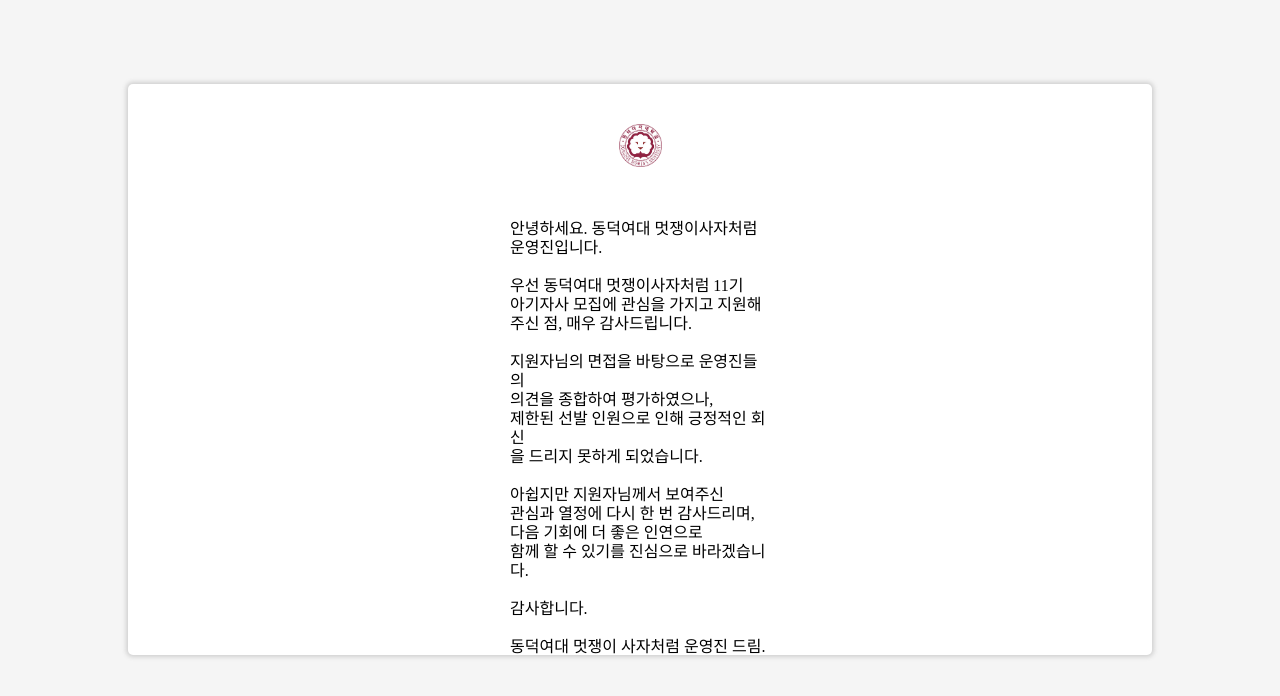
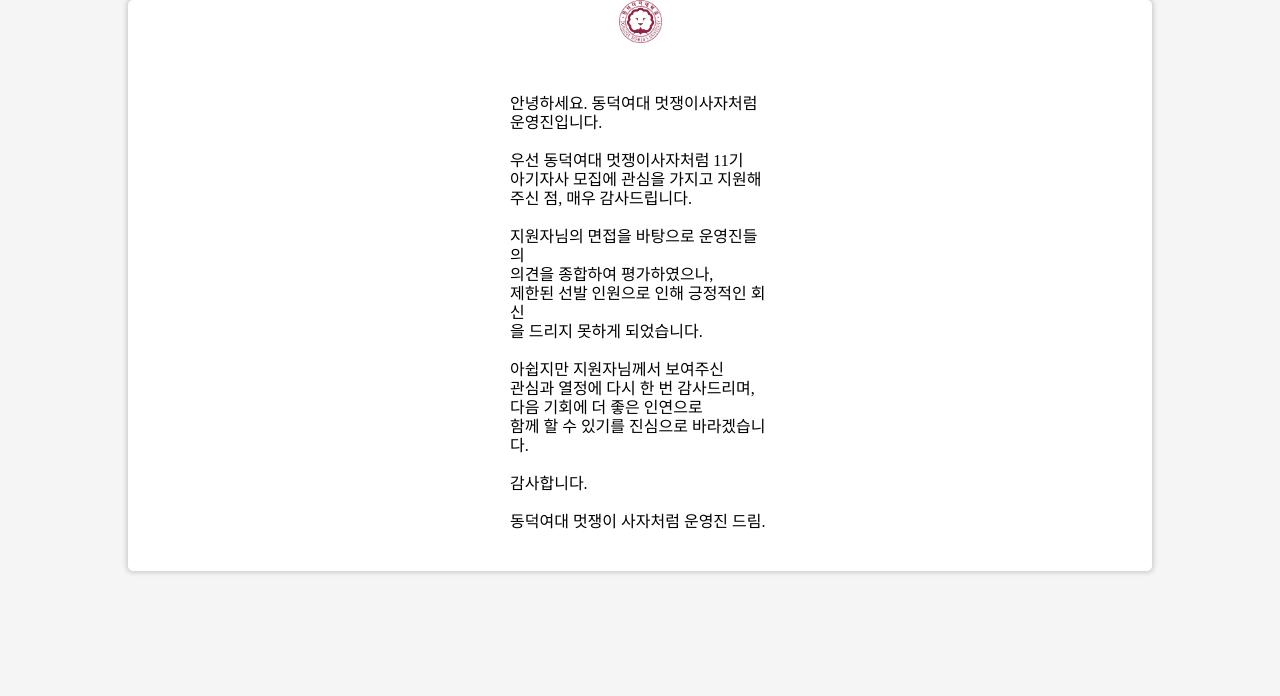
Before and after one commit to pjh402941/12Recruiting, a React (Create React App) app: page /fail in a window 1280 px wide. Shown: the top 696 px of the page. Built offline with nearby package versions, Linux system fonts and the light colour scheme; a web font is replaced by a local one.

Commit message:
fix: eslint error

```diff
--- a/package.json
+++ b/package.json
@@ -6,9 +6,13 @@
     "@testing-library/jest-dom": "^5.17.0",
     "@testing-library/react": "^13.4.0",
     "@testing-library/user-event": "^13.5.0",
+    "js-confetti": "^0.12.0",
     "react": "^18.2.0",
     "react-dom": "^18.2.0",
+    "react-router-dom": "^6.22.1",
     "react-scripts": "5.0.1",
+    "styled-components": "^6.1.8",
+    "styled-reset": "^4.5.2",
     "web-vitals": "^2.1.4"
   },
   "scripts": {
--- a/src/pages/fail.jsx
+++ b/src/pages/fail.jsx
@@ -1,14 +1,12 @@
-import React from "react";
-import styled from "styled-components";
+import React from 'react';
+import styled from 'styled-components';
 
 const Background = styled.div`
-  position: relative;
   height: 844px;
   background: #f5f5f5;
 `;
 
 const WhiteBox = styled.div`
-  position: relative;
   width: 80%;
   height: 571px;
   top: 10%;
@@ -19,28 +17,21 @@
 `;
 
 const ContentBox = styled.div`
-  position: relative;
-  top: 7%;
   margin: auto;
 `;
 
 const Logo = styled.div`
-  position: relative;
   margin: auto;
   height: 43px;
   width: 43px;
 `;
 
 const TextBox = styled.div`
-  position: relative;
   padding-top: 5%;
-  margin-left: auto;
-  margin-right: auto;
-
+  margin: auto;
   width: 260px;
   height: 362px;
-
-  font-family: "Pretendard";
+  font-family: 'Pretendard';
   font-style: normal;
   font-weight: 500;
   font-size: 16px;
@@ -48,15 +39,14 @@
   color: #000000;
 `;
 
-const fail = () => {
-  return (
+const fail = () => (
   <Background>
     <WhiteBox>
       <ContentBox>
         <Logo>
           <img
             src={`${process.env.PUBLIC_URL}/images/ddwu_logo.png`}
-              alt="logo"
+            alt="DDWU Logo"
             width="43px"
           />
         </Logo>
@@ -99,6 +89,5 @@
     </WhiteBox>
   </Background>
 );
-};
 
 export default fail;
--- a/src/style.js
+++ b/src/style.js
@@ -1,7 +1,7 @@
 import { createGlobalStyle } from 'styled-components';
 import reset from 'styled-reset';
 
-export const GlobalStyle = createGlobalStyle`
+const GlobalStyle = createGlobalStyle`
   ${reset}
   @font-face {
     font-family: 'Pretendard';
@@ -9,11 +9,13 @@
   }
 
   body {
-        font-family: "Pretendard"
+    font-family: "Pretendard";
   }
 
-    a{
+  a {
     text-decoration: none;
     color: inherit;
   }
 `;
+
+export default GlobalStyle;
```
Also changed, not shown: src/App.js (+11 -9 lines), 1 other file (tests, documents, lock files or other folders). Lines whose indentation alone changed are shown as unchanged.
